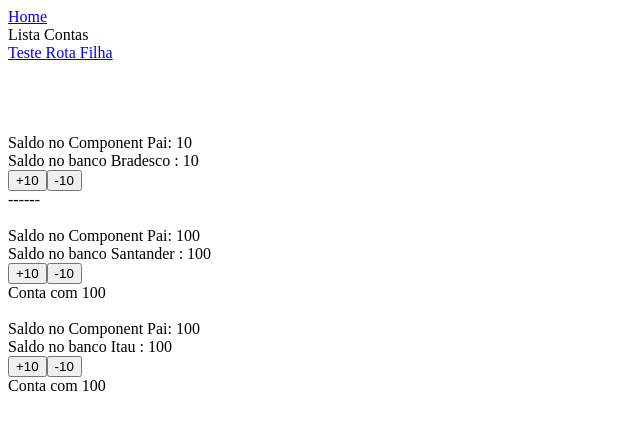
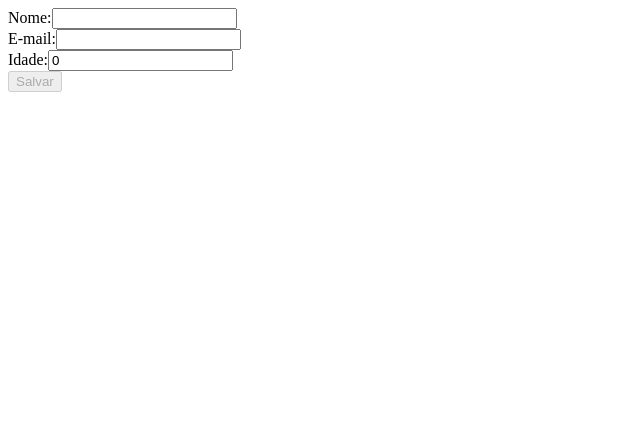
Before and after one commit to RenanBezerra/treinamento-angular-introducao, an Angular app: page /contas in a window 1280 px wide. Shown: the top 430 px of the page, without its empty margins (0-640 px from the left). Built offline with nearby package versions, Linux system fonts and the light colour scheme.

Commit message:
3.1
template driven

```diff
--- a/src/app/app.component.html
+++ b/src/app/app.component.html
@@ -15,11 +15,15 @@
     <span>Index - {{ i }}</span>
 </div> -->
 
-<a routerLink="">Home</a>
+<!-- <a routerLink="">Home</a>
 <br>
 <a (click)="irParaRota()">Lista Contas</a>
 <br>
 <a routerLink="contas/hello">Teste Rota Filha</a>
 <br><br>
 <br><br>
-<router-outlet></router-outlet>
+<router-outlet></router-outlet> -->
+
+<app-template-driven></app-template-driven>
+
+<!-- <app-reactive-forms></app-reactive-forms> -->
--- a/src/app/app.module.ts
+++ b/src/app/app.module.ts
@@ -8,6 +8,7 @@ import { ListaContasComponent } from './lista-contas/lista-contas.component';
 import { ContaComponent } from './lista-contas/conta/conta.component';
 import { FormsModule } from '@angular/forms';
 import { RouterModule } from '@angular/router';
+import { FormulariosModule } from './formularios/formularios.module';
 
 @NgModule({
   declarations: [
@@ -19,7 +20,7 @@ import { RouterModule } from '@angular/router';
   imports: [
     BrowserModule,
     FormsModule,
-    AppRouterModule
+    AppRouterModule, FormulariosModule
   ],
   providers: [],
   bootstrap: [AppComponent]
--- /dev/null
+++ b/src/app/formularios/formularios.module.ts
@@ -0,0 +1,24 @@
+import { FormsModule, ReactiveFormsModule } from '@angular/forms';
+import { NgModule } from '@angular/core';
+import { CommonModule } from '@angular/common';
+import { ReactiveFormsComponent } from './reactive-forms/reactive-forms.component';
+import { TemplateDrivenComponent } from './template-driven/template-driven.component';
+
+
+
+@NgModule({
+  declarations: [
+    ReactiveFormsComponent,
+    TemplateDrivenComponent
+  ],
+
+  imports: [
+    CommonModule, FormsModule, ReactiveFormsModule
+  ],
+
+  exports:[
+    TemplateDrivenComponent,
+    ReactiveFormsComponent
+  ],
+})
+export class FormulariosModule { }
--- /dev/null
+++ b/src/app/formularios/reactive-forms/reactive-forms.component.html
@@ -0,0 +1 @@
+<p>reactive-forms works!</p>
--- /dev/null
+++ b/src/app/formularios/reactive-forms/reactive-forms.component.ts
@@ -0,0 +1,15 @@
+import { Component, OnInit } from '@angular/core';
+
+@Component({
+  selector: 'app-reactive-forms',
+  templateUrl: './reactive-forms.component.html',
+  styleUrls: ['./reactive-forms.component.scss']
+})
+export class ReactiveFormsComponent implements OnInit {
+
+  constructor() { }
+
+  ngOnInit(): void {
+  }
+
+}
--- /dev/null
+++ b/src/app/formularios/template-driven/template-driven.component.html
@@ -0,0 +1,19 @@
+<form (ngSubmit)="salvar()" #formulario="ngForm">
+<div>
+    <label for="nome">Nome:</label>
+    <input type="text" name="nome" (blur)="validar()" [(ngModel)]="model.nome" required>
+    <span>{{ msgErroNome }}</span>
+</div>
+<div>
+    <label for="email">E-mail:</label>
+    <input type="text" name="email" [(ngModel)]="model.email" required>
+</div>
+<div>
+    <label for="idade">Idade:</label>
+    <input type="number" (blur)="validar()" name="idade" [(ngModel)]="model.idade" required>
+    <span>{{ msgErroIdade }}</span>
+</div>
+<div>
+    <button type="submit" [disabled]="formulario.form.invalid">Salvar</button>
+</div>
+</form>
--- /dev/null
+++ b/src/app/formularios/template-driven/template-driven.component.ts
@@ -0,0 +1,47 @@
+import { Component, OnInit } from '@angular/core';
+
+@Component({
+  selector: 'app-template-driven',
+  templateUrl: './template-driven.component.html',
+  styleUrls: ['./template-driven.component.scss']
+})
+export class TemplateDrivenComponent {
+    model = {
+      nome: '',
+      email: '',
+      idade: 0,
+
+    };
+
+    msgErroNome = '';
+    msgErroIdade = '';
+
+  constructor() {}
+
+  salvar(){
+
+    if(this.validar()){
+    console.log(this.model);
+    }
+  }
+
+
+  validar(){
+    let valid = true;
+    if(this.model.nome.length < 3){
+      this.msgErroNome = 'Nome precisa ter 3 letras';
+      valid = false;
+    }
+    if(this.model.idade <= 0){
+      this.msgErroIdade = 'A idade tem que ser maior que 0';
+      valid = false;
+    }
+
+    if(valid){
+    this.msgErroNome = '';
+    this.msgErroIdade = '';
+
+    }
+    return valid;
+  }
+}
```
Also changed, not shown: src/app/formularios/reactive-forms/reactive-forms.component.scss (added), src/app/formularios/template-driven/template-driven.component.scss (added), 2 other files (tests, documents, lock files or other folders).
